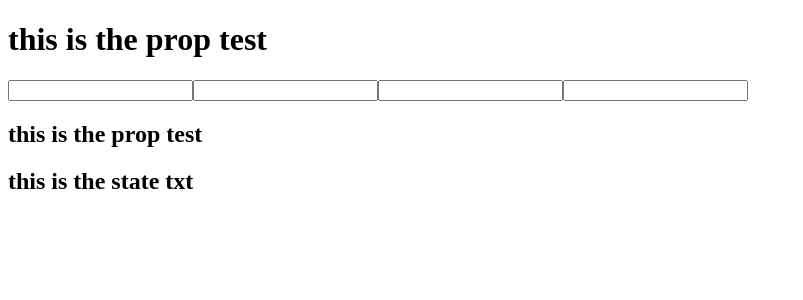
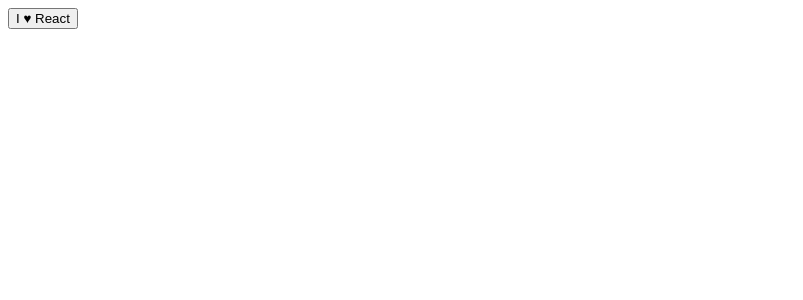
Before and after one commit to alevenberg/react-playground, a React (Create React App) app in the folder react-class-egghead/: page / in a window 1280 px wide. Shown: the top 300 px of the page, without its empty margins (0-803 px from the left). Built offline with nearby package versions, Linux system fonts and the light colour scheme.

Commit message:
impl(react-class-egghead): add nestted component

```diff
--- a/react-class-egghead/src/App.js
+++ b/react-class-egghead/src/App.js
@@ -49,4 +49,21 @@
 // cat: PropTypes.bigint,
 // }
 
-export default App4
+class App5 extends React.Component {
+  render() {
+    return (<>
+      <Button>I <Heart></Heart>React </Button>
+    </>)
+  }
+}
+
+class Heart extends React.Component {
+  render() {
+    return (<>
+      <span> &hearts; </span>
+    </>)
+  }
+}
+const Button = (props) => <button> {props.children} </button>
+
+export default App5
--- a/react-class-egghead/src/index.js
+++ b/react-class-egghead/src/index.js
@@ -1,10 +1,10 @@
 import React from 'react';
 import ReactDOM from 'react-dom/client';
-import App4 from './App';
+import App5 from './App';
 
 const root = ReactDOM.createRoot(document.getElementById('root'));
 root.render(
   <React.StrictMode>
-    <App4 cat={5} txt="this is the prop test" />
+    <App5 />
   </React.StrictMode>
 );
```
